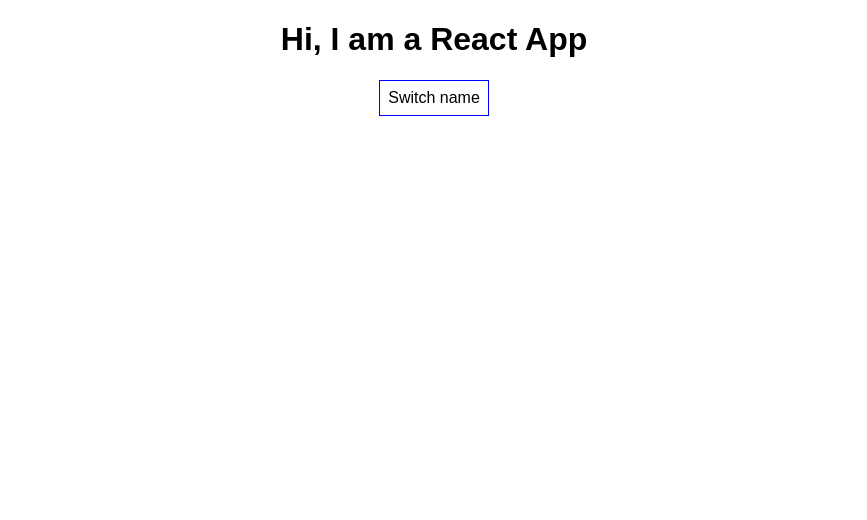
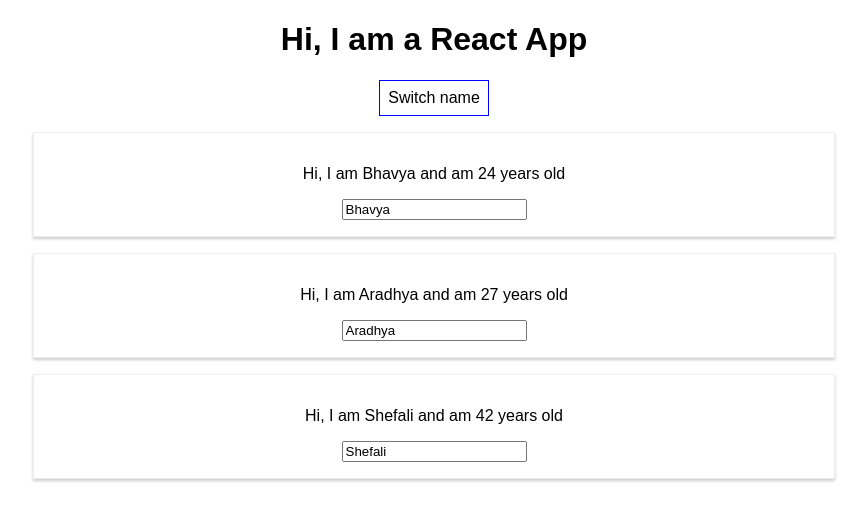
Before and after one commit to BhavyaGulati/ReactDemoProject, a React (Create React App) app: page / in a window 1280 px wide. Both pictures are taken after a click on the button "Switch name". Shown: the top 520 px of the page, without its empty margins (206-1073 px from the left). Built offline with nearby package versions, Linux system fonts and the light colour scheme.

Commit message:
back to working

```diff
--- a/src/App.js
+++ b/src/App.js
@@ -55,8 +55,8 @@
         <div>
             {this.state.persons.map((person,index) => {
               return <Person
-                index={index}
-                click={this.deletePersonHandler}
+                // index={index}
+                click={()=>this.deletePersonHandler(index)}
                 change={(event)=>this.changeNameHandler(event, person.id)}
                 name={person.name}
                 age={person.age}
@@ -71,7 +71,7 @@
         <h1>Hi, I am a React App</h1>
         <button
           style = {style}
-          onClick={this.togglePersonHandler}>Switch name</button>
+          onClick={()=>this.togglePersonHandler()}>Switch name</button>
           {person}
       </div>
     );
--- a/src/Person/Person.js
+++ b/src/Person/Person.js
@@ -4,7 +4,7 @@
 const person = (props) => {
     return (
         <div className='Person'>
-            <p onClick={props.click(props.index)}>Hi, I am {props.name} and am {props.age} years old</p>
+            <p onClick={props.click}>Hi, I am {props.name} and am {props.age} years old</p>
             <p>{props.children}</p>
             <input type='text' onChange={props.change} value={props.name}/>
         </div>
```
